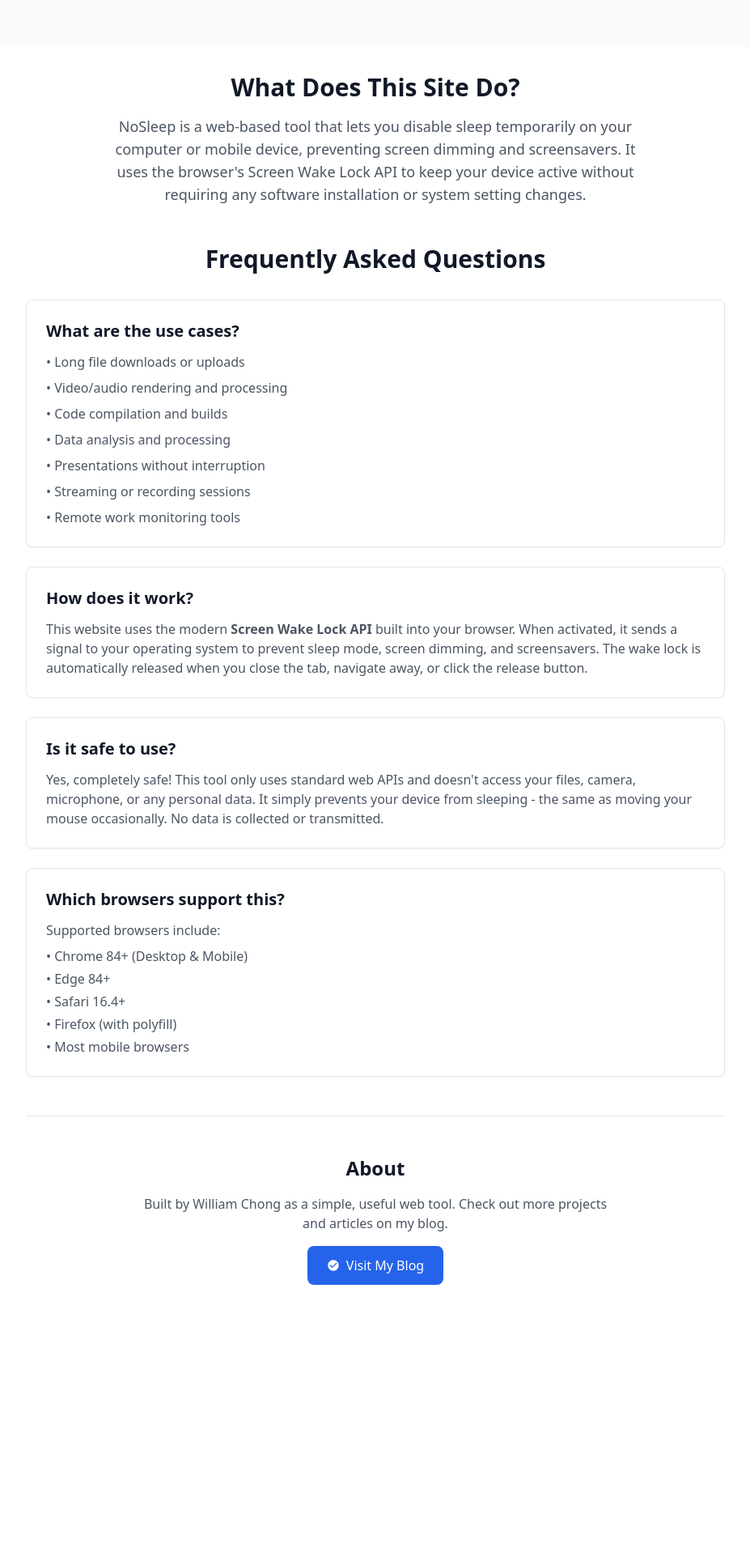
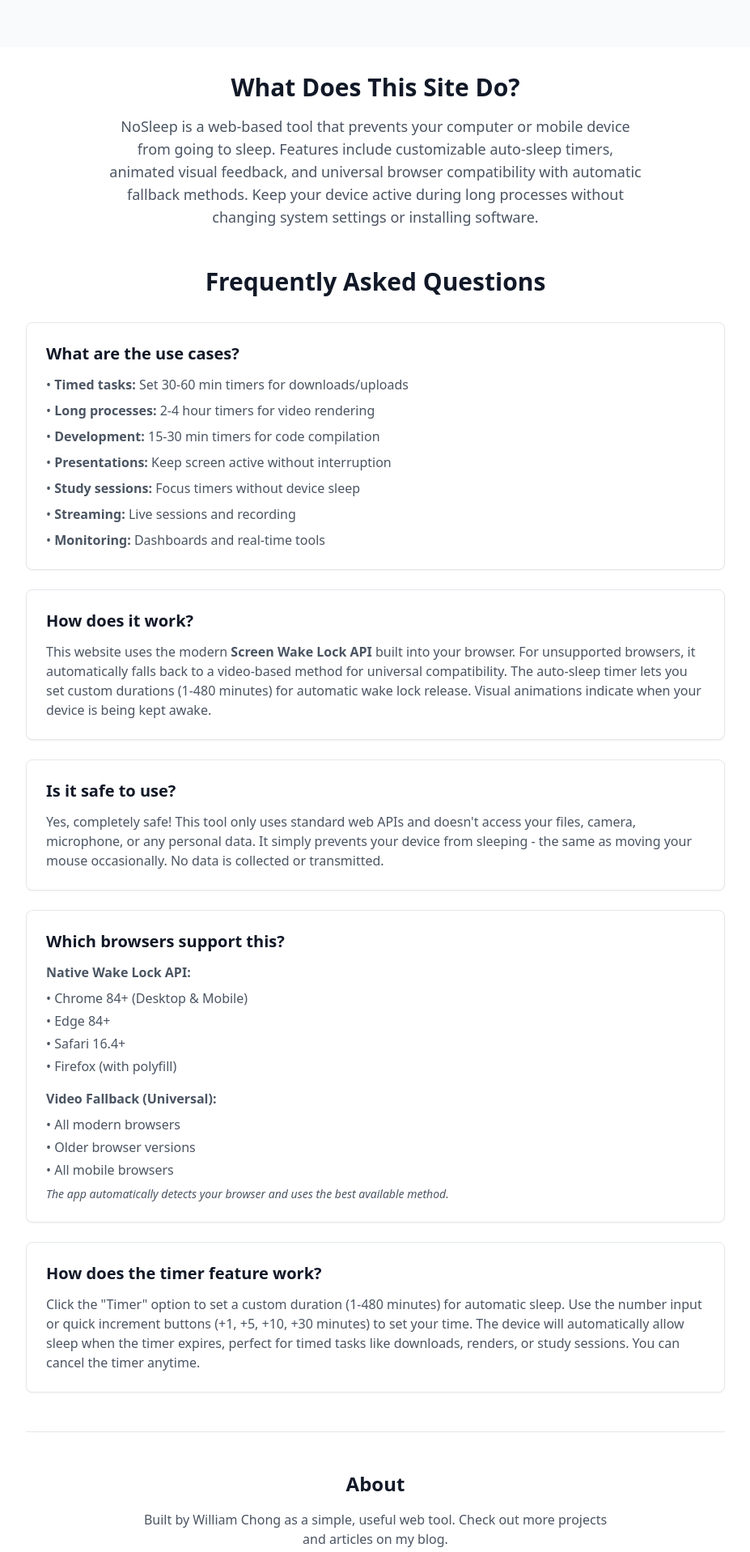
Before and after one commit to williamchong/nosleep, a Nuxt app: page / in a window 1280 px wide. Shown: the part 582-2499 px from the top of the page at 81% size, without its empty margins (176-1103 px from the left). Before the commit the page ends 2169 px from the top, so only its background shows below. Built offline with nearby package versions, Linux system fonts and the light colour scheme.

Commit message:
📝 Update README.md and text

```diff
--- a/pages/index.vue
+++ b/pages/index.vue
@@ -115,9 +115,10 @@
       <section class="text-center space-y-4">
         <h2 class="text-3xl font-bold text-gray-900">What Does This Site Do?</h2>
         <p class="text-lg text-gray-600 max-w-2xl mx-auto">
-          NoSleep is a web-based tool that lets you disable sleep temporarily on your computer or mobile device,
-          preventing screen dimming and screensavers. It uses the browser's Screen Wake Lock API
-          to keep your device active without requiring any software installation or system setting changes.
+          NoSleep is a web-based tool that prevents your computer or mobile device from going to sleep.
+          Features include customizable auto-sleep timers, animated visual feedback, and universal browser
+          compatibility with automatic fallback methods. Keep your device active during long processes
+          without changing system settings or installing software.
         </p>
       </section>
 
@@ -129,13 +130,13 @@
           <div class="bg-white rounded-lg p-6 shadow-sm border">
             <h3 class="text-xl font-semibold text-gray-900 mb-3">What are the use cases?</h3>
             <ul class="text-gray-600 space-y-2">
-              <li>• Long file downloads or uploads</li>
-              <li>• Video/audio rendering and processing</li>
-              <li>• Code compilation and builds</li>
-              <li>• Data analysis and processing</li>
-              <li>• Presentations without interruption</li>
-              <li>• Streaming or recording sessions</li>
-              <li>• Remote work monitoring tools</li>
+              <li>• <strong>Timed tasks:</strong> Set 30-60 min timers for downloads/uploads</li>
+              <li>• <strong>Long processes:</strong> 2-4 hour timers for video rendering</li>
+              <li>• <strong>Development:</strong> 15-30 min timers for code compilation</li>
+              <li>• <strong>Presentations:</strong> Keep screen active without interruption</li>
+              <li>• <strong>Study sessions:</strong> Focus timers without device sleep</li>
+              <li>• <strong>Streaming:</strong> Live sessions and recording</li>
+              <li>• <strong>Monitoring:</strong> Dashboards and real-time tools</li>
             </ul>
           </div>
 
@@ -143,9 +144,9 @@
             <h3 class="text-xl font-semibold text-gray-900 mb-3">How does it work?</h3>
             <p class="text-gray-600">
               This website uses the modern <strong>Screen Wake Lock API</strong> built into your browser.
-              When activated, it sends a signal to your operating system to prevent sleep mode,
-              screen dimming, and screensavers. The wake lock is automatically released when you
-              close the tab, navigate away, or click the release button.
+              For unsupported browsers, it automatically falls back to a video-based method for universal compatibility.
+              The auto-sleep timer lets you set custom durations (1-480 minutes) for automatic wake lock release.
+              Visual animations indicate when your device is being kept awake.
             </p>
           </div>
 
@@ -161,15 +162,31 @@
           <div class="bg-white rounded-lg p-6 shadow-sm border">
             <h3 class="text-xl font-semibold text-gray-900 mb-3">Which browsers support this?</h3>
             <div class="text-gray-600">
-              <p class="mb-2">Supported browsers include:</p>
-              <ul class="space-y-1">
+              <p class="mb-2"><strong>Native Wake Lock API:</strong></p>
+              <ul class="space-y-1 mb-4">
                 <li>• Chrome 84+ (Desktop & Mobile)</li>
                 <li>• Edge 84+</li>
                 <li>• Safari 16.4+</li>
                 <li>• Firefox (with polyfill)</li>
-                <li>• Most mobile browsers</li>
               </ul>
+              <p class="mb-2"><strong>Video Fallback (Universal):</strong></p>
+              <ul class="space-y-1">
+                <li>• All modern browsers</li>
+                <li>• Older browser versions</li>
+                <li>• All mobile browsers</li>
+              </ul>
+              <p class="text-sm mt-2 italic">The app automatically detects your browser and uses the best available method.</p>
             </div>
+          </div>
+
+          <div class="bg-white rounded-lg p-6 shadow-sm border">
+            <h3 class="text-xl font-semibold text-gray-900 mb-3">How does the timer feature work?</h3>
+            <p class="text-gray-600">
+              Click the "Timer" option to set a custom duration (1-480 minutes) for automatic sleep.
+              Use the number input or quick increment buttons (+1, +5, +10, +30 minutes) to set your time.
+              The device will automatically allow sleep when the timer expires, perfect for timed tasks
+              like downloads, renders, or study sessions. You can cancel the timer anytime.
+            </p>
           </div>
         </div>
       </section>
@@ -204,12 +221,12 @@
 
 // SEO and Open Graph meta tags
 useSeoMeta({
-  title: 'NoSleep - Keep Your Device Awake',
-  description: 'Disable sleep temporarily on your device. Prevent your computer or mobile from going to sleep during downloads, renders, or presentations. No software installation required.',
-  keywords: 'no sleep, keep awake, prevent sleep, disable sleep, screen wake lock, device awake, computer awake, mobile awake',
+  title: 'NoSleep - Keep Your Device Awake with Timer',
+  description: 'Web-based tool to prevent device sleep with customizable auto-sleep timers, animated feedback, and universal browser support. Perfect for downloads, renders, and presentations.',
+  keywords: 'no sleep, keep awake, prevent sleep, sleep timer, device awake, screen wake lock, auto sleep, computer awake, mobile awake, wake lock timer',
   author: 'William Chong',
-  ogTitle: 'NoSleep - Keep Your Device Awake',
-  ogDescription: 'Disable sleep temporarily on your device. Perfect for long downloads, renders, or presentations. Uses browser Wake Lock API - no software installation required.',
+  ogTitle: 'NoSleep - Keep Your Device Awake with Timer',
+  ogDescription: 'Prevent device sleep with customizable timers and universal browser support. Features animated feedback and automatic fallback for older browsers.',
   ogType: 'website',
 })
 
@@ -222,7 +239,7 @@
       {
         '@type': 'WebApplication',
         name: 'NoSleep',
-        description: 'A web-based tool that lets you disable sleep temporarily on your computer or mobile device, preventing screen dimming and screensavers.',
+        description: 'A web-based tool that prevents your computer or mobile device from going to sleep, featuring customizable auto-sleep timers, animated visual feedback, and universal browser compatibility with automatic fallback methods.',
         url: 'https://nosleep.williamchong.cloud',
         applicationCategory: 'UtilityApplication',
         operatingSystem: 'Web Browser',
@@ -245,7 +262,7 @@
             name: 'What are the use cases for NoSleep?',
             acceptedAnswer: {
               '@type': 'Answer',
-              text: 'NoSleep is perfect for long file downloads or uploads, video/audio rendering and processing, code compilation and builds, data analysis and processing, presentations without interruption, streaming or recording sessions, and remote work monitoring tools.'
+              text: 'NoSleep supports timed tasks like 30-60 min timers for downloads/uploads, 2-4 hour timers for video rendering, 15-30 min timers for code compilation, presentations without interruption, study session focus timers, live streaming and recording, and real-time monitoring dashboards.'
             }
           },
           {
@@ -253,7 +270,7 @@
             name: 'How does NoSleep work?',
             acceptedAnswer: {
               '@type': 'Answer',
-              text: 'This website uses the modern Screen Wake Lock API built into your browser. When activated, it sends a signal to your operating system to prevent sleep mode, screen dimming, and screensavers. The wake lock is automatically released when you close the tab, navigate away, or click the release button.'
+              text: 'This website uses the modern Screen Wake Lock API built into your browser. For unsupported browsers, it automatically falls back to a video-based method for universal compatibility. The auto-sleep timer lets you set custom durations (1-480 minutes) for automatic wake lock release. Visual animations indicate when your device is being kept awake.'
             }
           },
           {
@@ -269,7 +286,15 @@
             name: 'Which browsers support NoSleep?',
             acceptedAnswer: {
               '@type': 'Answer',
-              text: 'Supported browsers include Chrome 84+ (Desktop & Mobile), Edge 84+, Safari 16.4+, Firefox (with polyfill), and most mobile browsers.'
+              text: 'Native Wake Lock API support includes Chrome 84+, Edge 84+, Safari 16.4+, and Firefox with polyfill. For universal compatibility, the app automatically falls back to a video-based method that works on all modern browsers and older browser versions.'
+            }
+          },
+          {
+            '@type': 'Question',
+            name: 'How does the timer feature work?',
+            acceptedAnswer: {
+              '@type': 'Answer',
+              text: 'Click the Timer option to set a custom duration (1-480 minutes) for automatic sleep. Use the number input or quick increment buttons (+1, +5, +10, +30 minutes) to set your time. The device will automatically allow sleep when the timer expires, perfect for timed tasks like downloads, renders, or study sessions.'
             }
           }
         ]
```
Also changed, not shown: 1 other file (tests, documents, lock files or other folders).
